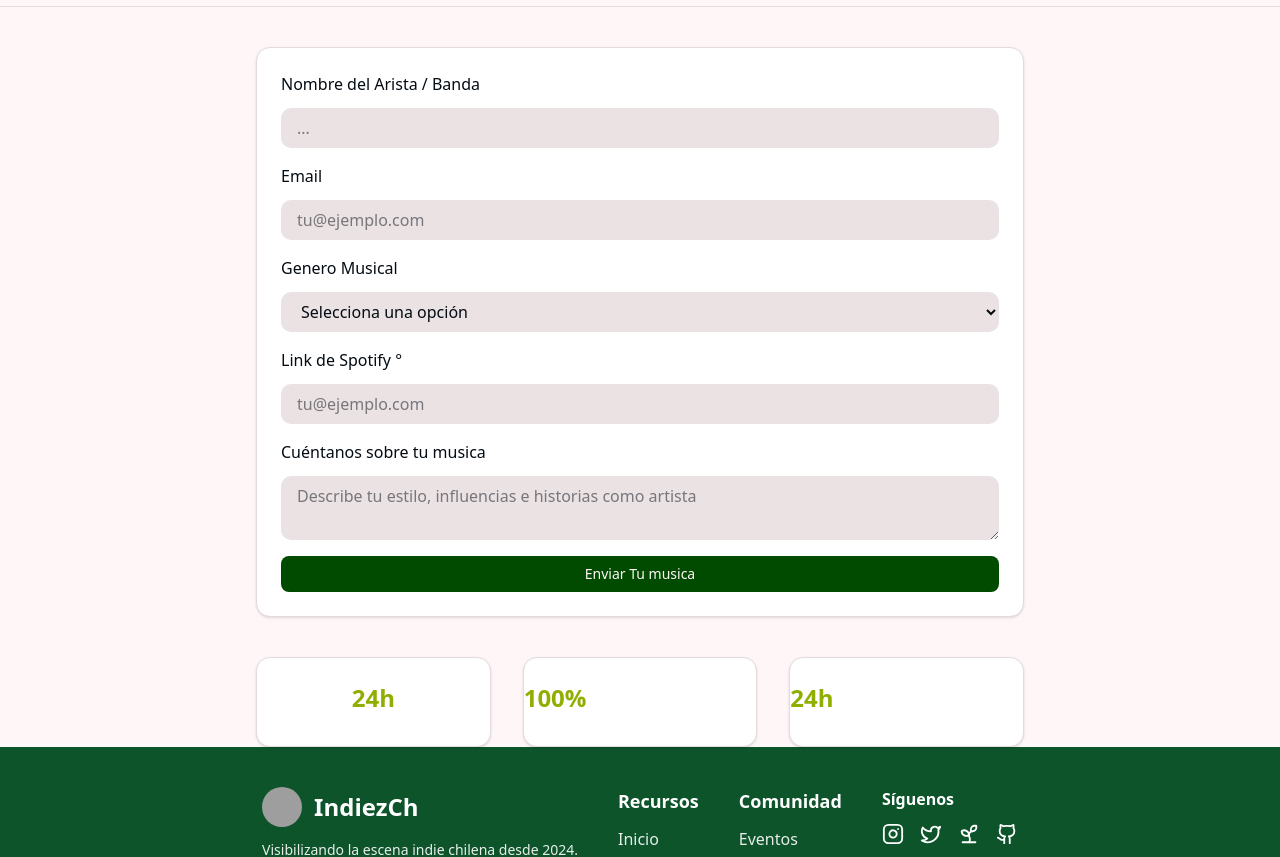
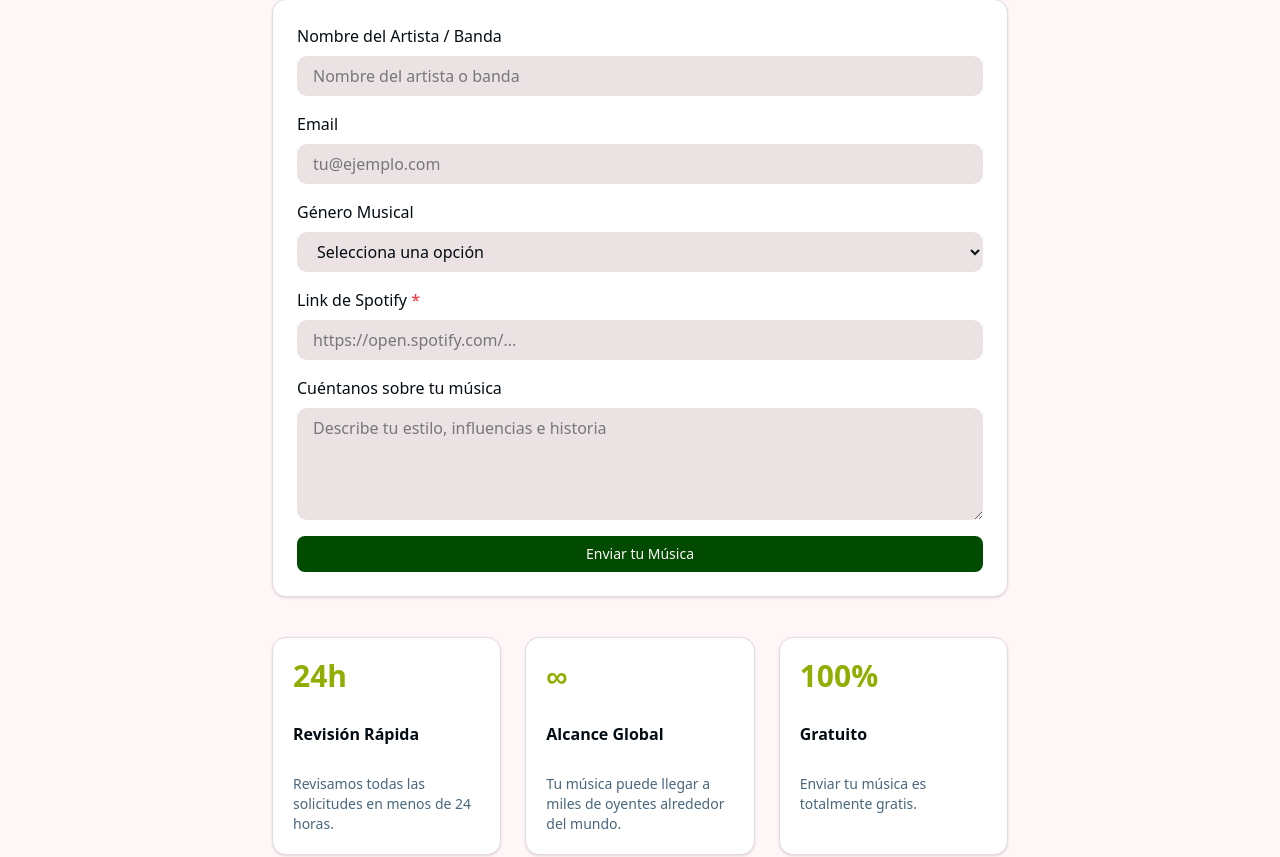
Before and after one commit to spunito/indiezch-frontend, a React (Vite) app: page /envia-tu-musica in a window 1280 px wide. Shown: the part 306-1163 px from the top of the page. Built offline with nearby package versions, Linux system fonts and the light colour scheme; grey boxes are pictures that could not be loaded.

Commit message:
Feat: page EnviaTuMusica done

```diff
--- a/src/pages/EnviaTuMusica.tsx
+++ b/src/pages/EnviaTuMusica.tsx
@@ -1,85 +1,110 @@
 import { Button } from "@/components/ui/button"
 import { Card } from "@/components/ui/card"
-
 
 export const EnviaTuMusica = () => {
   return (
     <div className="min-h-screen">
 
-        <section className="border-b border-border pt-20 pb-12">
-            <div className="max-w-3xl mx-auto">
-                <h1 className="text-4xl sm:text-5xl font-bold text-foreground mb-4 text-balance">Envia tu Musica</h1>
+      {/* HEADER */}
+      <section className="border-b border-border py-10 px-4">
+        <div className="max-w-3xl mx-auto text-center sm:text-left">
+          <h1 className="text-4xl sm:text-5xl font-bold text-foreground mb-4 text-balance">
+            Envía tu Música
+          </h1>
           <p className="text-lg text-muted-foreground">
             Comparte tu talento con la comunidad indie chilena.
-                    Solo completá el formulario y nos pondremos en contacto.
+            Solo completa el formulario y nos pondremos en contacto.
           </p>
         </div>
       </section>
 
-        <div className="max-w-3xl mx-auto pt-10">
+      {/* FORMULARIO */}
+      <div className="max-w-3xl mx-auto px-4 pt-10">
         <Card className="p-6">
-
           <form className="space-y-4">
 
-                    <div className="flex flex-col gap-3">
-                        <label>Nombre del Arista / Banda</label>
-                        <input className="bg-muted px-4 py-2 rounded-lg text-foreground" type="text" placeholder="..." />
+            <div className="flex flex-col gap-2">
+              <label>Nombre del Artista / Banda</label>
+              <input
+                className="bg-muted px-4 py-2 rounded-lg text-foreground"
+                type="text"
+                placeholder="Nombre del artista o banda"
+              />
             </div>
 
-                    <div className="flex flex-col gap-3">
+            <div className="flex flex-col gap-2">
               <label>Email</label>
-                        <input className="bg-muted px-4 py-2 rounded-lg text-foreground" type="text" placeholder="tu@ejemplo.com" />
+              <input
+                className="bg-muted px-4 py-2 rounded-lg text-foreground"
+                type="email"
+                placeholder="tu@ejemplo.com"
+              />
             </div>
 
-                    <div className="flex flex-col gap-3">
-                        <label htmlFor="">Genero Musical</label>
+            <div className="flex flex-col gap-2">
+              <label>Género Musical</label>
               <select className="bg-muted px-4 py-2 rounded-lg text-foreground">
-                            <option value="1">Selecciona una opción</option>
-                            <option value="2">Indie Rock</option>
-                            <option value="3">Indie Pop</option>
-                            <option value="4">Dream Pop</option>
-                            <option value="5">Otros</option>
+                <option value="">Selecciona una opción</option>
+                <option>Indie Rock</option>
+                <option>Indie Pop</option>
+                <option>Dream Pop</option>
+                <option>Folk / Alternativo</option>
+                <option>Otros</option>
               </select>
             </div>
 
-                    <div className="flex flex-col gap-3">
-                        <label>Link de Spotify<span> °</span></label>
-                        <input type="text" className="bg-muted px-4 py-2 rounded-lg text-foreground" placeholder="tu@ejemplo.com" />
+            <div className="flex flex-col gap-2">
+              <label>Link de Spotify<span className="text-red-500"> *</span></label>
+              <input
+                type="text"
+                className="bg-muted px-4 py-2 rounded-lg text-foreground"
+                placeholder="https://open.spotify.com/..."
+              />
             </div>
 
-                    <div className="flex flex-col gap-3">
-                        <label>Cuéntanos sobre tu musica</label>
-                        <textarea className="bg-muted px-4 py-2 rounded-lg text-foreground" placeholder="Describe tu estilo, influencias e historias como artista" />
+            <div className="flex flex-col gap-2">
+              <label>Cuéntanos sobre tu música</label>
+              <textarea
+                className="bg-muted px-4 py-2 rounded-lg text-foreground"
+                placeholder="Describe tu estilo, influencias e historia"
+                rows={4}
+              />
             </div>
 
-                    <Button className="w-full">Enviar Tu musica</Button>
-
+            <Button className="w-full">Enviar tu Música</Button>
 
           </form>
-
         </Card>
 
-            <div className="pt-10 grid grid-cols-3 gap-8">
-                <Card className="">
-                    <div className="flex mx-auto">
-                        <h1 className="text-accent text-2xl font-bold mb-2">24h</h1>
-                    </div>
+        {/* CARDS DE INFORMACIÓN */}
+        <div className="pt-10 grid grid-cols-1 sm:grid-cols-2 md:grid-cols-3 gap-6 pb-10">
+
+          <Card className="p-5 hover:shadow-xl hover:scale-105 transition">
+            <h1 className="text-accent text-3xl font-bold">24h</h1>
+            <p className="text-foreground font-semibold mt-1">Revisión Rápida</p>
+            <p className="text-sm text-muted-foreground mt-1">
+              Revisamos todas las solicitudes en menos de 24 horas.
+            </p>
           </Card>
 
-                <Card className="">
-                    <h1 className="text-accent text-2xl font-bold mb-2">100%</h1>
+          <Card className="p-5 hover:shadow-xl hover:scale-105 transition">
+            <h1 className="text-accent text-3xl font-bold">∞</h1>
+            <p className="text-foreground font-semibold mt-1">Alcance Global</p>
+            <p className="text-sm text-muted-foreground mt-1">
+              Tu música puede llegar a miles de oyentes alrededor del mundo.
+            </p>
           </Card>
 
-                <Card className="">
-                    <h1 className="text-accent text-2xl font-bold mb-2">24h</h1>
+          <Card className="p-5 hover:shadow-xl hover:scale-105 transition">
+            <h1 className="text-accent text-3xl font-bold">100%</h1>
+            <p className="text-foreground font-semibold mt-1">Gratuito</p>
+            <p className="text-sm text-muted-foreground mt-1">
+              Enviar tu música es totalmente gratis.
+            </p>
           </Card>
 
         </div>
-
-
       </div>
-
-
 
     </div>
   )
```
Lines whose indentation alone changed are shown as unchanged.
